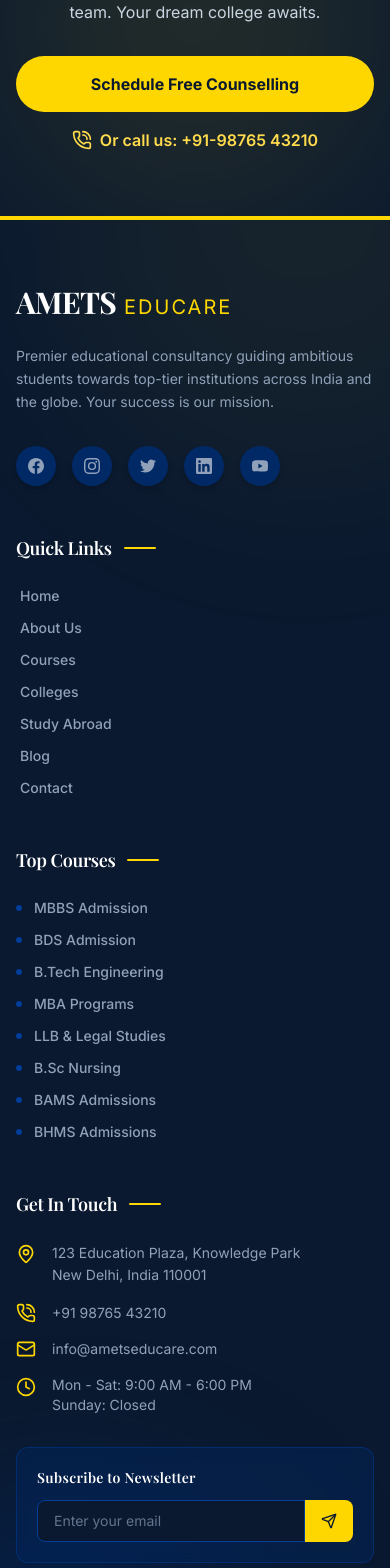
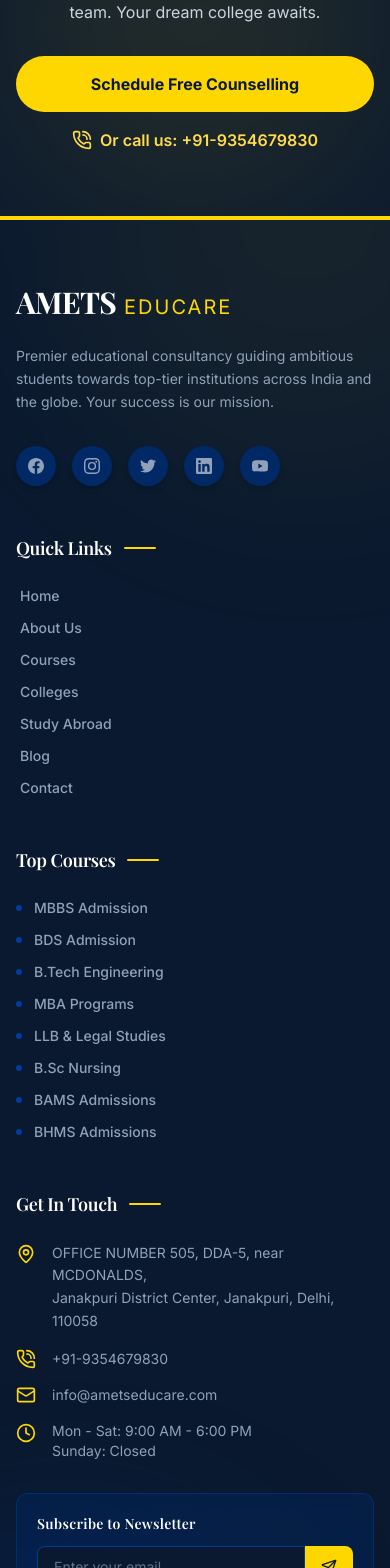
Before and after one commit to devlixorforamets/amets-educare, a Next.js app: page / in a window 390 px wide. Shown: the part 9840-11408 px from the top of the page. Built offline with nearby package versions, Linux system fonts and the light colour scheme.

Commit message:
Update phone number and address details

```diff
--- a/src/app/(main)/page.tsx
+++ b/src/app/(main)/page.tsx
@@ -159,7 +159,7 @@ const FAQS = [
   },
   {
     question: "How do I book a counselling session with Reena Thakur?",
-    answer: "You can book a free initial consultation by filling out the contact form on our website or calling our helpline at +91-XXXXXXXXXX."
+    answer: "You can book a free initial consultation by filling out the contact form on our website or calling our helpline at +91-9354679830."
   }
 ];
 
@@ -755,8 +755,8 @@ function FinalCTASection() {
           <Link href="/contact-us" className="bg-accent-500 text-primary-900 font-bold text-base sm:text-lg px-8 sm:px-10 py-4 sm:py-5 rounded-full hover:bg-accent-400 hover:shadow-gold transition-all duration-300 w-full sm:w-auto">
             Schedule Free Counselling
           </Link>
-          <a href="tel:+919876543210" className="text-accent-400 font-semibold flex items-center justify-center hover:text-white transition-colors gap-2">
-            <PhoneCall className="w-5 h-5" /> Or call us: +91-98765 43210
+          <a href="tel:+919354679830" className="text-accent-400 font-semibold flex items-center justify-center hover:text-white transition-colors gap-2">
+            <PhoneCall className="w-5 h-5" /> Or call us: +91-9354679830
           </a>
         </div>
       </div>
--- a/src/app/layout.tsx
+++ b/src/app/layout.tsx
@@ -121,13 +121,15 @@ export default function RootLayout({
     image: 'https://ametseducare.com/logo.png',
     '@id': 'https://ametseducare.com',
     url: 'https://ametseducare.com',
-    telephone: '+91-XXXXXXXXXX', // Update with real phone number
+    telephone: '+91-9354679830', // Update with real phone number
     email: 'info@ametseducare.com',
     address: {
       '@type': 'PostalAddress',
       addressCountry: 'IN',
-      addressLocality: 'New Delhi', // Update with actual locality
+      addressLocality: 'Janakpuri', // Update with actual locality
       addressRegion: 'Delhi', // Update with actual region
+      postalCode: '110058',
+      streetAddress: 'OFFICE NUMBER 505, DDA-5, near MCDONALDS, Janakpuri District Center',
     },
     geo: {
       '@type': 'GeoCoordinates',
--- a/src/components/footer/Footer.tsx
+++ b/src/components/footer/Footer.tsx
@@ -156,14 +156,14 @@ export default function Footer() {
                 <li className="flex items-start">
                   <MapPin className="w-5 h-5 text-accent-500 mr-4 shrink-0 mt-0.5" />
                   <span className="text-sm text-slate-400 leading-relaxed">
-                    123 Education Plaza, Knowledge Park<br />
-                    New Delhi, India 110001
+                    OFFICE NUMBER 505, DDA-5, near MCDONALDS,<br />
+                    Janakpuri District Center, Janakpuri, Delhi, 110058
                   </span>
                 </li>
                 <li className="flex items-center">
                   <PhoneCall className="w-5 h-5 text-accent-500 mr-4 shrink-0" />
-                  <a href="tel:+919876543210" className="text-sm text-slate-400 hover:text-white transition-colors">
-                    +91 98765 43210
+                  <a href="tel:+919354679830" className="text-sm text-slate-400 hover:text-white transition-colors">
+                    +91-9354679830
                   </a>
                 </li>
                 <li className="flex items-center">
```
